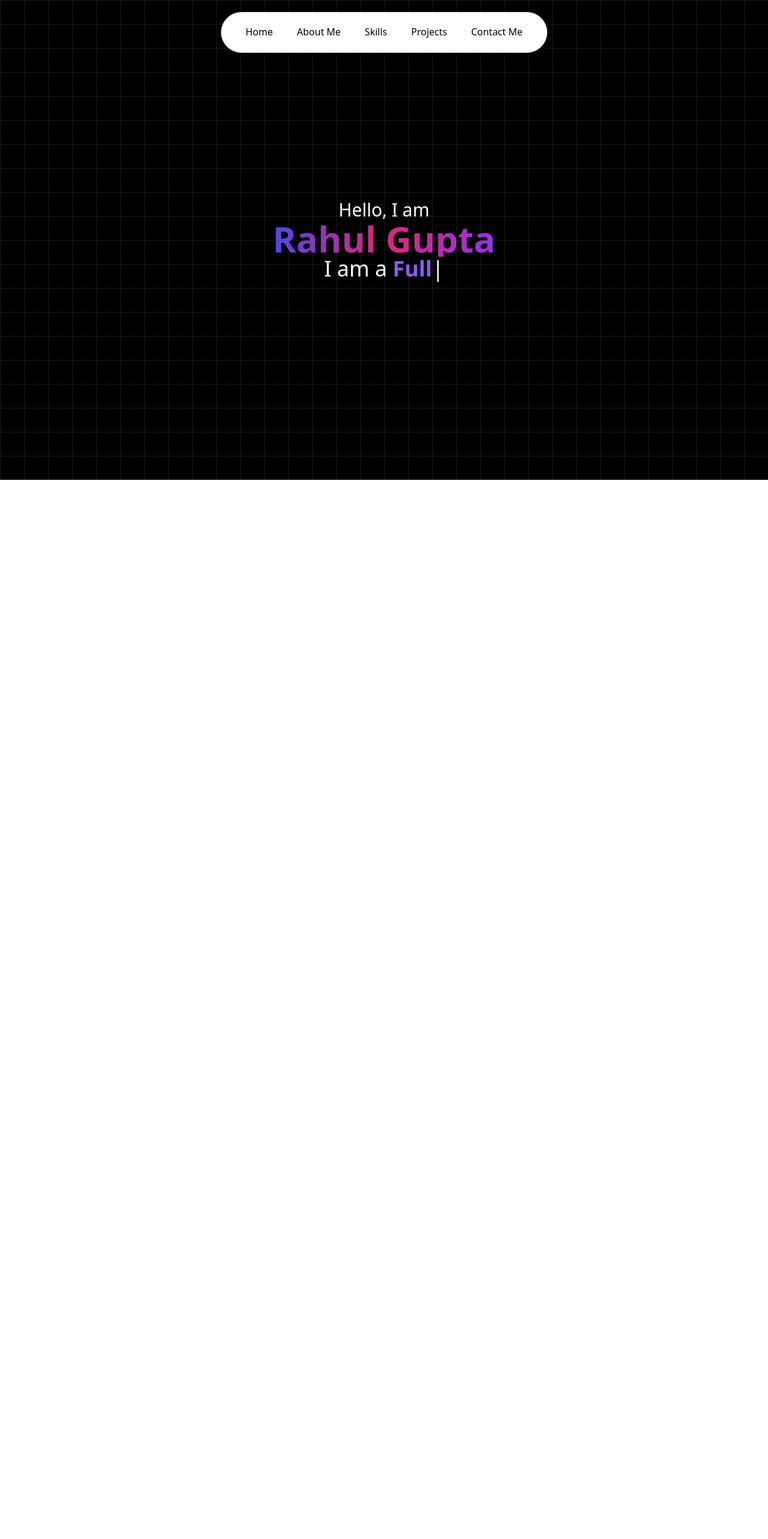
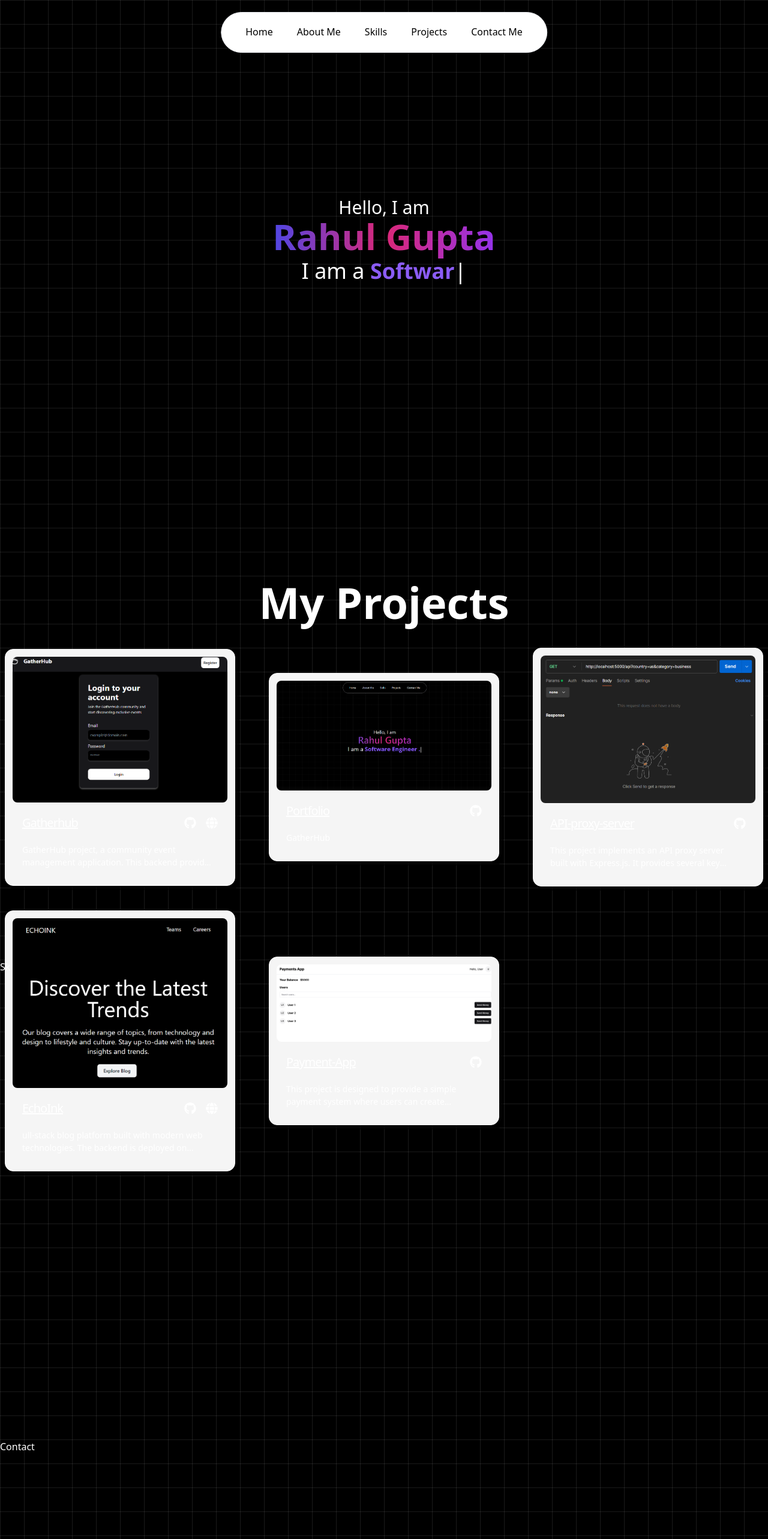
Before and after one commit to w-rahul/Rahul-Portfolio, a Next.js app: page / in a window 1280 px wide. Shown: the top 2566 px of the page at 60% size. Before the commit the page ends 800 px from the top, so only its background shows below. Built offline with nearby package versions, Linux system fonts and the light colour scheme; a web font is replaced by a local one.

Commit message:
Updated Components

```diff
--- a/app/globals.css
+++ b/app/globals.css
@@ -1,3 +1,6 @@
 @import url('https://fonts.googleapis.com/css2?family=Barlow+Condensed:ital,wght@0,100;0,200;0,300;0,400;0,500;0,600;0,700;0,800;0,900;1,100;1,200;1,300;1,400;1,500;1,600;1,700;1,800;1,900&family=Open+Sans:ital,wght@0,300..800;1,300..800&display=swap');@tailwind base;
 @tailwind components;
 @tailwind utilities;
+html {
+    scroll-behavior: smooth;
+  }
--- a/app/page.tsx
+++ b/app/page.tsx
@@ -1,16 +1,25 @@
-import { Landing } from "@/components/Landing";
-import { Navbar } from "@/components/Navbar";
+import { Landing } from "@/components/Landing"
+import { Navbar } from "@/components/Navbar"
+import { Projects } from "@/components/Project"
+
 
 export default function Home() {
   return (
-    <div className="text-white w-full h-screen bg-black bg-[linear-gradient(to_right,rgba(255,255,255,0.1)_1px,transparent_1px),linear-gradient(to_bottom,rgba(255,255,255,0.1)_1px,transparent_1px)] bg-[size:40px_40px]">
-    <div>
+    <div className="text-white w-full min-h-screen bg-black bg-[linear-gradient(to_right,rgba(255,255,255,0.1)_1px,transparent_1px),linear-gradient(to_bottom,rgba(255,255,255,0.1)_1px,transparent_1px)] bg-[size:40px_40px]">
       <div>
         <Navbar />
       </div>
-    <div>
+      <div id="home" className="h-screen">
         <Landing />
       </div>
+      <div id="projects" className="h-screen">
+        <Projects />
+      </div>
+      <div id="skills" className="h-screen">
+        Skills
+      </div>
+      <div id="contact" className="h-screen">
+        Contact
       </div>
     </div>
   )
--- a/components/Landing.tsx
+++ b/components/Landing.tsx
@@ -9,7 +9,7 @@ export const Landing = () =>{
                 <div className="text-3xl">
                     Hello, I am
                 </div>
-                <div className="text-6xl font-semibold text-transparent bg-clip-text bg-gradient-to-r from-indigo-600 via-pink-600 to-purple-600">
+                <div className="pb-2 text-6xl font-semibold text-transparent bg-clip-text bg-gradient-to-r from-indigo-600 via-pink-600 to-purple-600">
                     Rahul Gupta
                 </div>
                 <div className="">
--- a/components/Navbar.tsx
+++ b/components/Navbar.tsx
@@ -1,30 +1,30 @@
 import Link from 'next/link';
 
-export const Navbar = () =>{
+export const Navbar = () => {
   return (
-        <nav className="absolute dark:text-white text-black z-50 felx justify-center w-full bg-transparent">
+    <nav className="absolute dark:text-white text-black z-50 flex justify-center w-full bg-transparent">
       <ul className="dark:bg-black bg-white flex justify-center gap-4 sm:gap-10 items-center border rounded-full w-max p-5 sm:px-10 fixed left-1/2 -translate-x-1/2 top-5">
         <li className="cursor-pointer group transition duration-300 text-sm md:text-base">
-              <Link href={'/#home'}>Home</Link>
+          <Link href="#home"> Home </Link>
           <span className="block max-w-0 group-hover:max-w-full transition-all duration-500 h-0.5 dark:bg-white bg-black"></span>
         </li>
         <li className="cursor-pointer group transition duration-300 text-sm md:text-base">
-              <Link href={'/aboutme'}>About Me</Link>
+          <Link href="#aboutme"> About Me </Link>
           <span className="block max-w-0 group-hover:max-w-full transition-all duration-500 h-0.5 dark:bg-white bg-black"></span>
         </li>
         <li className="cursor-pointer group transition duration-300 text-sm md:text-base">
-              <Link href={'/#skills'}>Skills</Link>
+          <Link href="#skills"> Skills </Link>
           <span className="block max-w-0 group-hover:max-w-full transition-all duration-500 h-0.5 dark:bg-white bg-black"></span>
         </li>
         <li className="cursor-pointer group transition duration-300 text-sm md:text-base">
-              <Link href={'/#projects'}>Projects</Link>
+          <Link href="#projects"> Projects </Link>
           <span className="block max-w-0 group-hover:max-w-full transition-all duration-500 h-0.5 dark:bg-white bg-black"></span>
         </li>
         <li className="cursor-pointer group transition duration-300 text-sm md:text-base">
-              <Link href={'/#contact'}>Contact Me</Link>
+          <Link href="#contact"> Contact Me </Link>
           <span className="block max-w-0 group-hover:max-w-full transition-all duration-500 h-0.5 dark:bg-white bg-black"></span>
         </li>
       </ul>
     </nav>
   );
-}
+};
```
Lines whose indentation alone changed are shown as unchanged.
